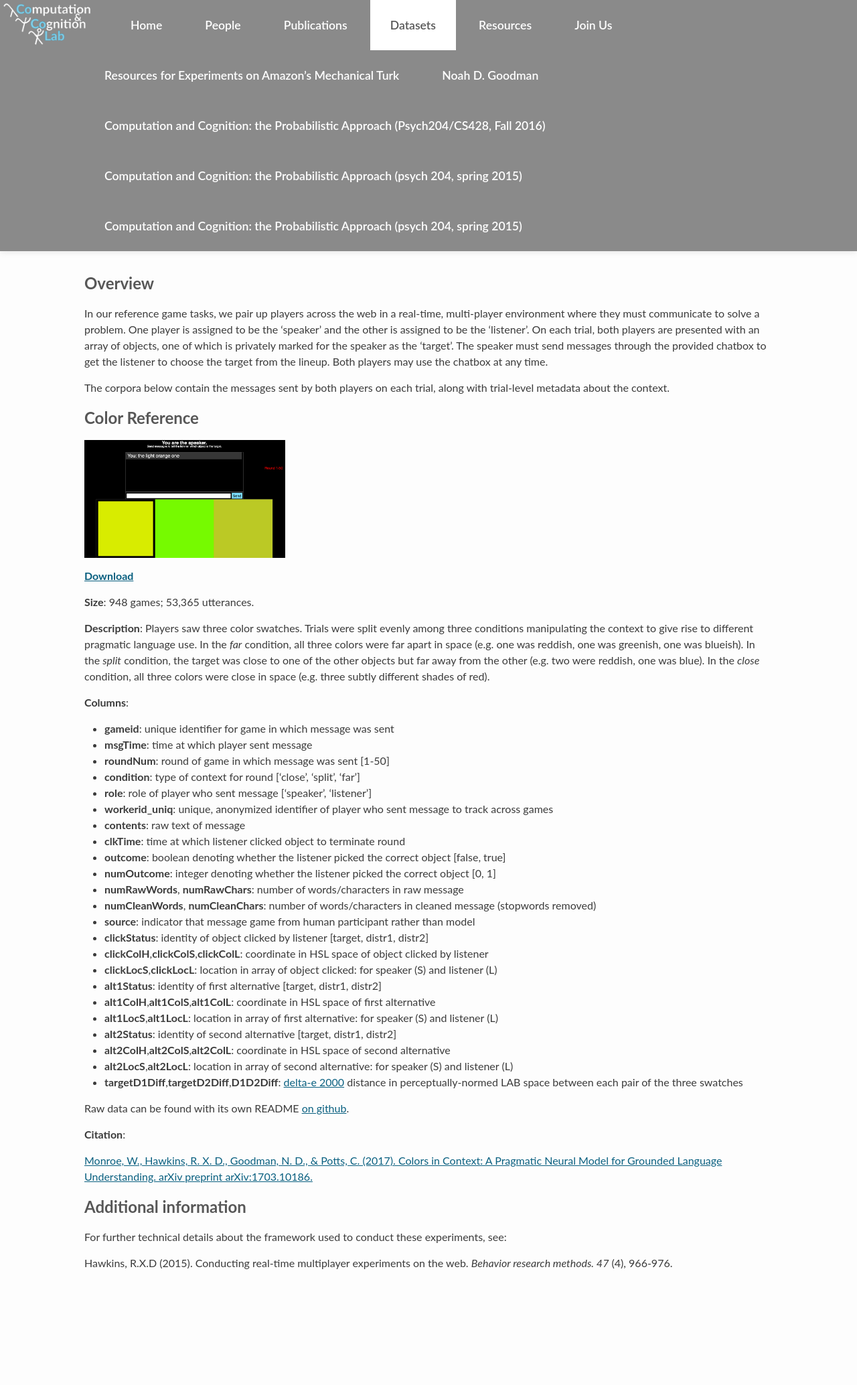
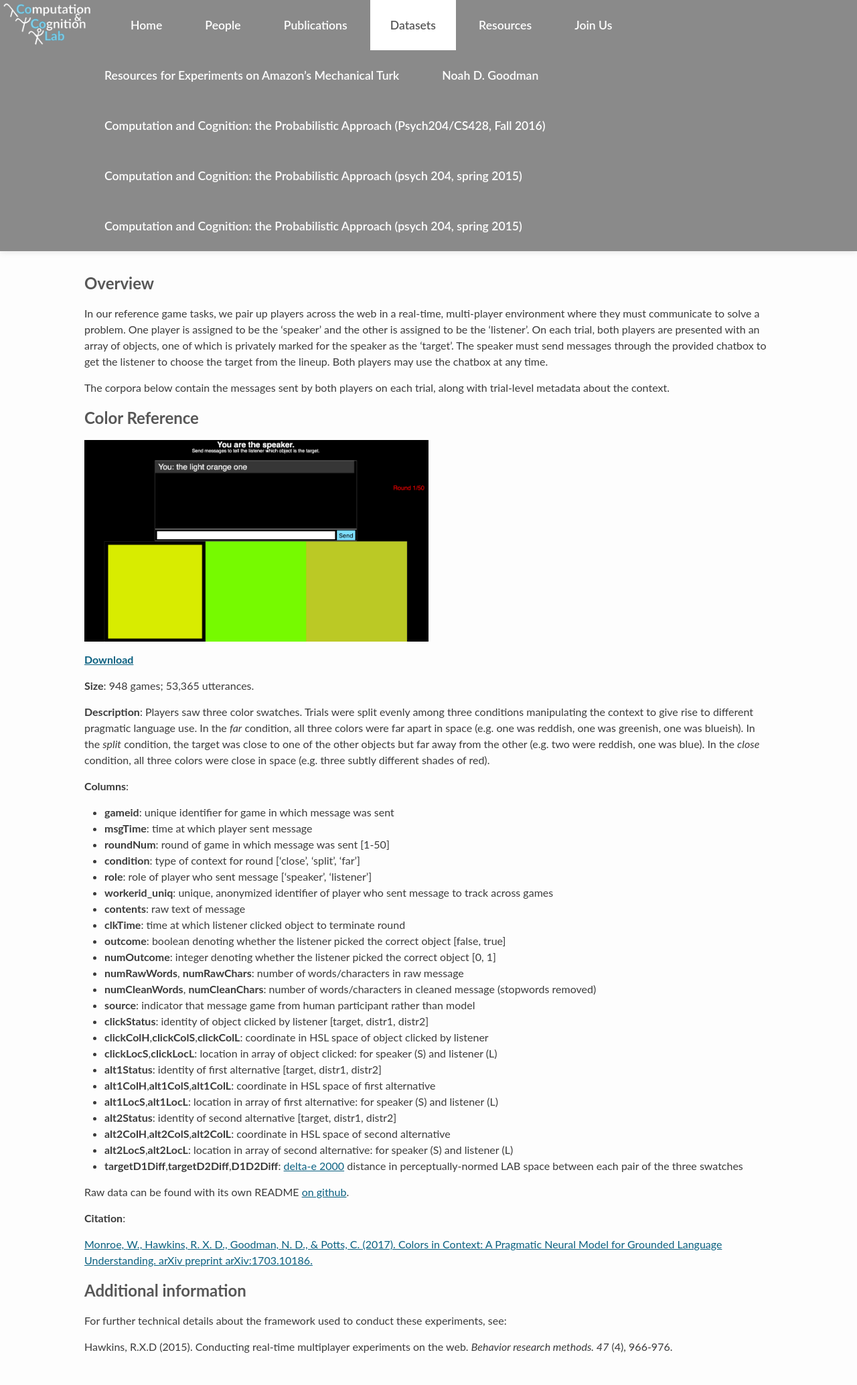
Before and after one commit to stanford-cocolab/cocolab.stanford.edu, a Jekyll site: the page built from 04-data.md, in a window 1280 px wide. Shown: the whole page at 67% size. Built offline with Jekyll 4.4.1, drawn with Linux system fonts in a browser that asks for light colours; Markdown is read by kramdown in place of the engine named in the settings; a script that is not in the unit is left out; before the commit the page ends 1943 px from its top, so only the background shows below that.

Commit message:
Fix dimensions of fig

```diff
--- a/04-data.md
+++ b/04-data.md
@@ -12,7 +12,7 @@ The corpora below contain the messages sent by both players on each trial, along
 
 ## Color Reference
 
-<img alt="Speaker's view in color reference task." src="{{site.url}}{{site.baseurl}}/images/research/speakerView.png" width="300px"/>
+<img alt="Speaker's view in color reference task." src="{{site.url}}{{site.baseurl}}/images/research/speakerView.png" width="50%"/>
 
 [**Download**](https://raw.githubusercontent.com/futurulus/coop-nets/master/behavioralAnalysis/humanOutput/filteredCorpus.csv)
 
```
